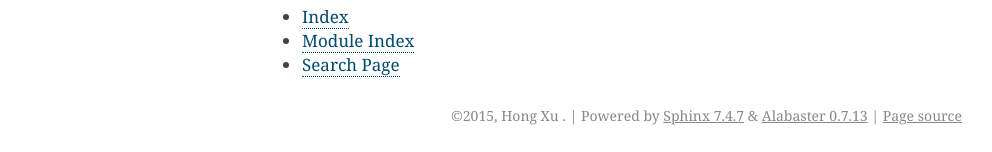
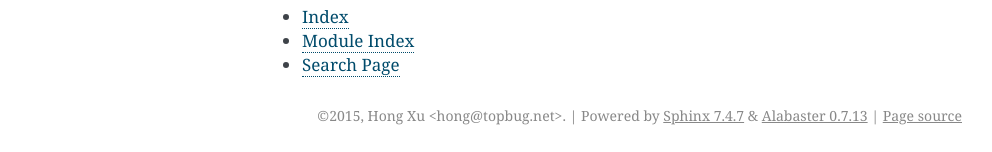
Before and after one commit to xuhdev/paramcomparison, a Sphinx documentation site: the page built from doc/index.rst, in a window 1280 px wide. Shown: the part 1845-1997 px from the top of the page, without its empty margins (148-1140 px from the left). Built offline with Sphinx 7.4.7, drawn with Linux system fonts in a browser that asks for light colours.

Commit message:
Doc copyright line: < should be &lt; and > should be &gt;

```diff
--- a/doc/conf.py
+++ b/doc/conf.py
@@ -53,7 +53,7 @@ master_doc = 'index'
 
 # General information about the project.
 project = 'ParamComparison'
-copyright = '2015, Hong Xu <hong@topbug.net>'
+copyright = '2015, Hong Xu &lt;hong@topbug.net&gt;'
 author = 'Hong Xu <hong@topbug.net>'
 
 # The version info for the project you're documenting, acts as replacement for
```
